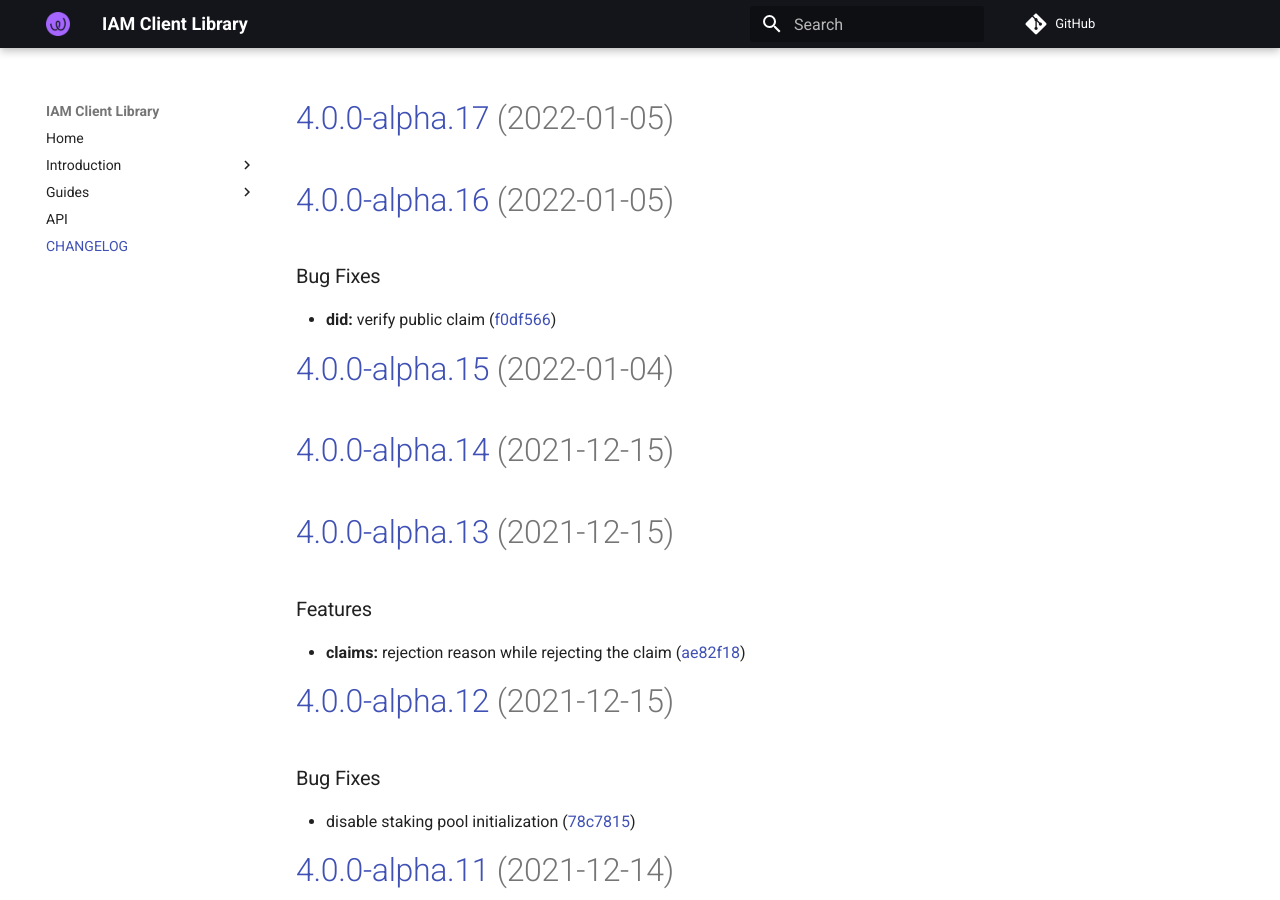
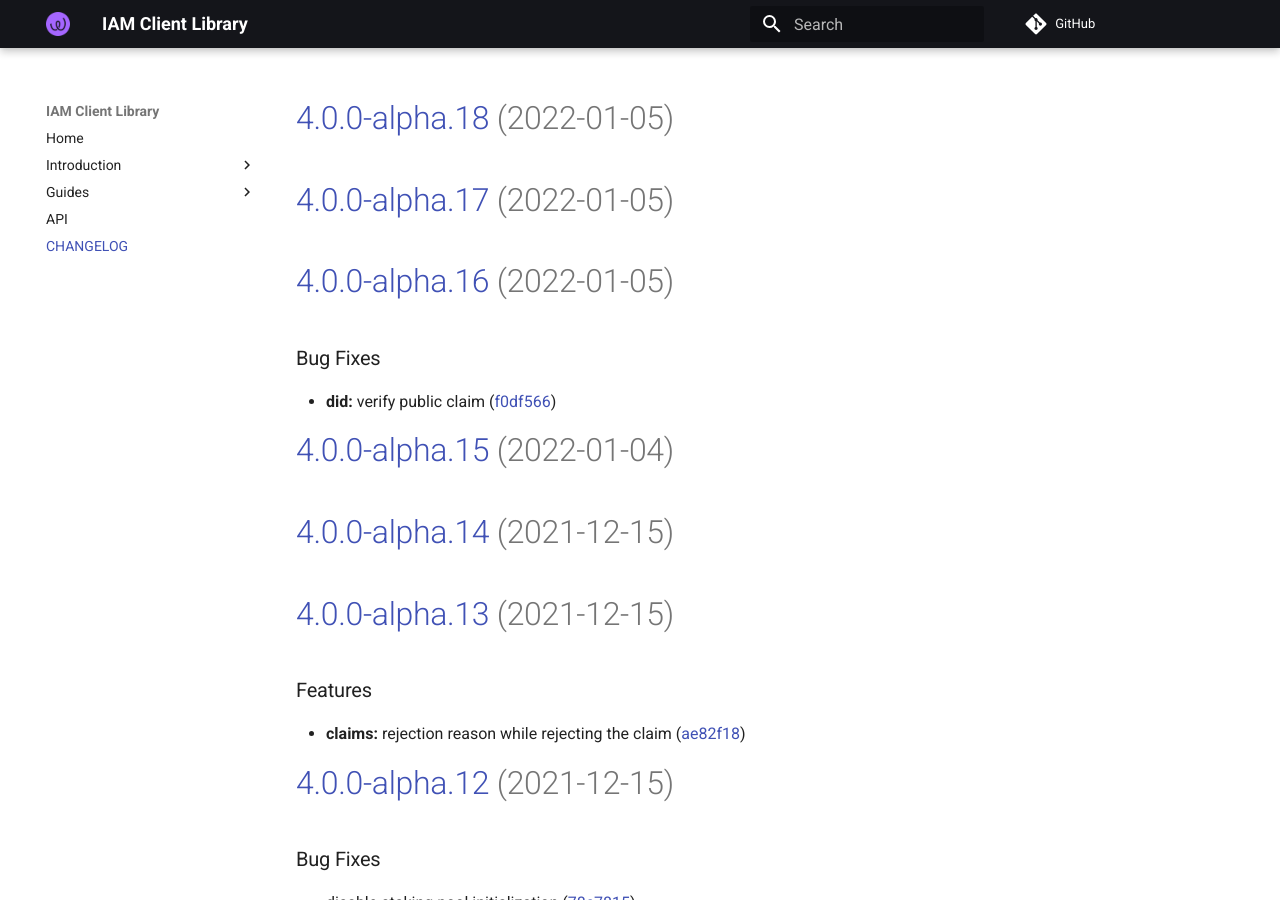
Before and after one commit to energywebfoundation/iam-client-lib, an MkDocs documentation site: the page built from docs/CHANGELOG.md, in a window 1280 px wide and 900 px high. Built offline with MkDocs 1.6.1 and Material for MkDocs 9.7.7, drawn with Linux system fonts in a browser that asks for light colours; comment, search, counter and statistics services are not loaded.

Commit message:
chore(release): 4.0.0-alpha.18 [skip ci]
# [4.0.0-alpha.18](https://github.com/energywebfoundation/iam-client-lib/compare/v4.0.0-alpha.17...v4.0.0-alpha.18) (2022-01-05)

```diff
--- a/docs/CHANGELOG.md
+++ b/docs/CHANGELOG.md
@@ -1,3 +1,5 @@
+# [4.0.0-alpha.18](https://github.com/energywebfoundation/iam-client-lib/compare/v4.0.0-alpha.17...v4.0.0-alpha.18) (2022-01-05)
+
 # [4.0.0-alpha.17](https://github.com/energywebfoundation/iam-client-lib/compare/v4.0.0-alpha.16...v4.0.0-alpha.17) (2022-01-05)
 
 # [4.0.0-alpha.16](https://github.com/energywebfoundation/iam-client-lib/compare/v4.0.0-alpha.15...v4.0.0-alpha.16) (2022-01-05)
--- a/package.json
+++ b/package.json
@@ -1,6 +1,6 @@
 {
     "name": "iam-client-lib",
-    "version": "4.0.0-alpha.17",
+    "version": "4.0.0-alpha.18",
     "description": "Library for Decentralized Identity and Access Management",
     "main": "dist/index.js",
     "module": "dist/index.esm.js",
```
